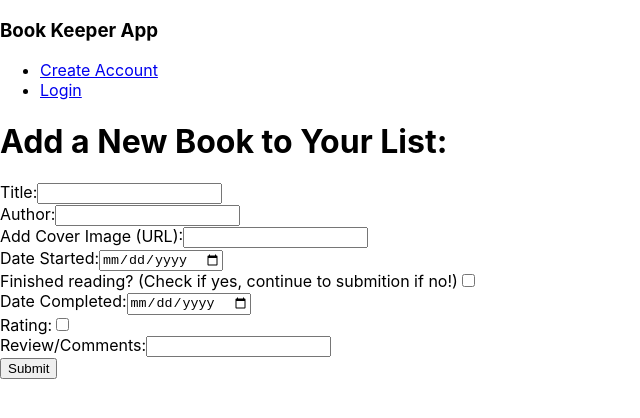
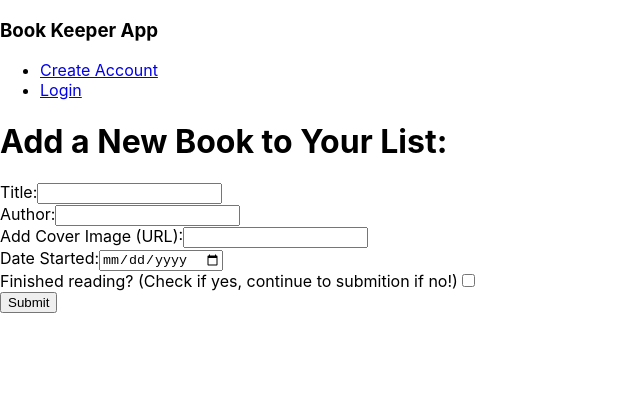
Before and after one commit to JosetteTGarcia/book-keeper-app, a React (Create React App) app: page /books/new in a window 1280 px wide. Shown: the top 418 px of the page, without its empty margins (0-640 px from the left). Built offline with nearby package versions, Linux system fonts and the light colour scheme.

Commit message:
completed form skeleton and successful post request to server

```diff
--- a/src/App.js
+++ b/src/App.js
@@ -44,7 +44,7 @@ function App() {
           <Route path="/signup" element={<Signup loginUser={loginUser} />} />
           <Route path="/login" element={<Login loginUser={loginUser} />} />
           { /* MAY NOT USE: <Route path="/books" element={<BookList />} /> */}
-          <Route path="/books/new" element={<BookForm />} />
+          <Route path="/books/new" element={<BookForm currentUser={currentUser} loggedIn={loggedIn} />}  />
         </Routes>
       </Router>
 
--- a/src/components/books/BookForm.js
+++ b/src/components/books/BookForm.js
@@ -1,61 +1,123 @@
-import React, {useState} from 'react'
+import React, {useEffect, useState} from 'react'
+import Box from '@mui/material/Box';
+import Rating from '@mui/material/Rating';
+import Typography from '@mui/material/Typography';
+import { baseURL } from '../../Globals';
 
-function BookForm(){
+function BookForm({currentUser, loggedIn}){
 
   const [formData, setFormData] = useState({
-    "title": "",
-    "author": "",
-    "image": "",
-    "completed": true,
-    "dateStarted": "",
-    "dateCompleted": "",
-    "starReview": true,
-    "comments": ""
+    user_id: 0,
+    title: "",
+    author: "",
+    image: "",
+    completed: false,
+    dateStarted: "",
+    dateCompleted: "",
+    rating: 0,
+    comments: ""
   })
-  function addNewBookData(e){
+
+  useEffect(() => {
+    if(loggedIn) {
+      setFormData({
+        ...formData,
+        user_id: currentUser.id
+      })
+    }
+  }, [currentUser, loggedIn])
+
+  function handleChange(e){
+     if(e.target.name === "completed"){
+      setFormData({
+        ...formData,
+          completed: !formData.completed
+      })
+    } else if(e.target.name === "rating"){
+      setFormData({
+        ...formData,
+          rating: parseInt(e.target.value)
+      })
+    } else {
+        setFormData({
+          ...formData,
+          [e.target.name]: e.target.value
+        })
+      }
+     }
+
+
+
+  function handleSubmit(e){
     e.preventDefault();
-    setFormData({
-      ...formData,
-      [e.target.name]: e.target.value
+    fetch(baseURL + "/books", {
+      method: "POST",
+      headers: {
+        "Content-Type": "application/json",
+      },
+      body: JSON.stringify(formData)
     })
+    .then(resp => resp.json())
+    .then(data => console.log(data))
   }
+
+
+
 
   return (
     <div>
       <h1> Add a New Book to Your List:</h1>
-      <form onSubmit={addNewBookData}>
+      <form onSubmit={handleSubmit}>
+
         <label>
           Title:
-          <input type="text" name="title" />
+          <input type="text" name="title" id="name" value={formData.title} onChange={handleChange}/>
         </label> <br/>
+
         <label>
           Author:
-          <input type="text" name="author" />
+          <input type="text" name="author" id="author" value={formData.author} onChange={handleChange}/>
         </label> <br/>
+
         <label>
           Add Cover Image (URL):
-          <input type="text" name="image"/>
+          <input type="text" name="image" id="image" value={formData.image} onChange={handleChange}/>
         </label> <br/>
+
         <label>
           Date Started:
-          <input type="date" name="dateStarted" />
+          <input type="date" name="dateStarted" id="startedDate" value={formData.dateStarted} onChange={handleChange}/>
         </label> <br/>
+
         <label>
-          Finished reading? (Check if yes, continue to submition if no!)
-          <input type="checkbox" name="completed" />
+        Finished reading? (Check if yes, continue to submition if no!)
+        <input type="checkbox" name="completed" id="completed" value={formData.completed} onChange={handleChange}/>
         </label> <br/>
+
+
+       { formData.completed ?
+       <>
         <label>
           Date Completed:
-          <input type="date" name="dateCompleted" />
+          <input type="date" name="dateCompleted" id="dateCompleted" value={formData.dateCompleted} onChange={handleChange}/>
         </label> <br/>
+
         <label>
           Rating:
-          <input type="checkbox" name="rating" />
-        </label> <br/>
+        <Rating
+          type="number"
+          name="rating"
+          value={formData.rating}
+          id="rating"
+          onChange={(handleChange)}
+        /> </label> <br/>
+
         <label>
           Review/Comments:
-          <input type="text" name="comments" />
-        </label> <br/>
+          <input type="text" name="comments" id="comments" value={formData.comments} onChange={handleChange}/>
+        </label> <br/> </>
+        : null}
+
         <input type="submit" value="Submit" />
     </form>
     </div>
```
